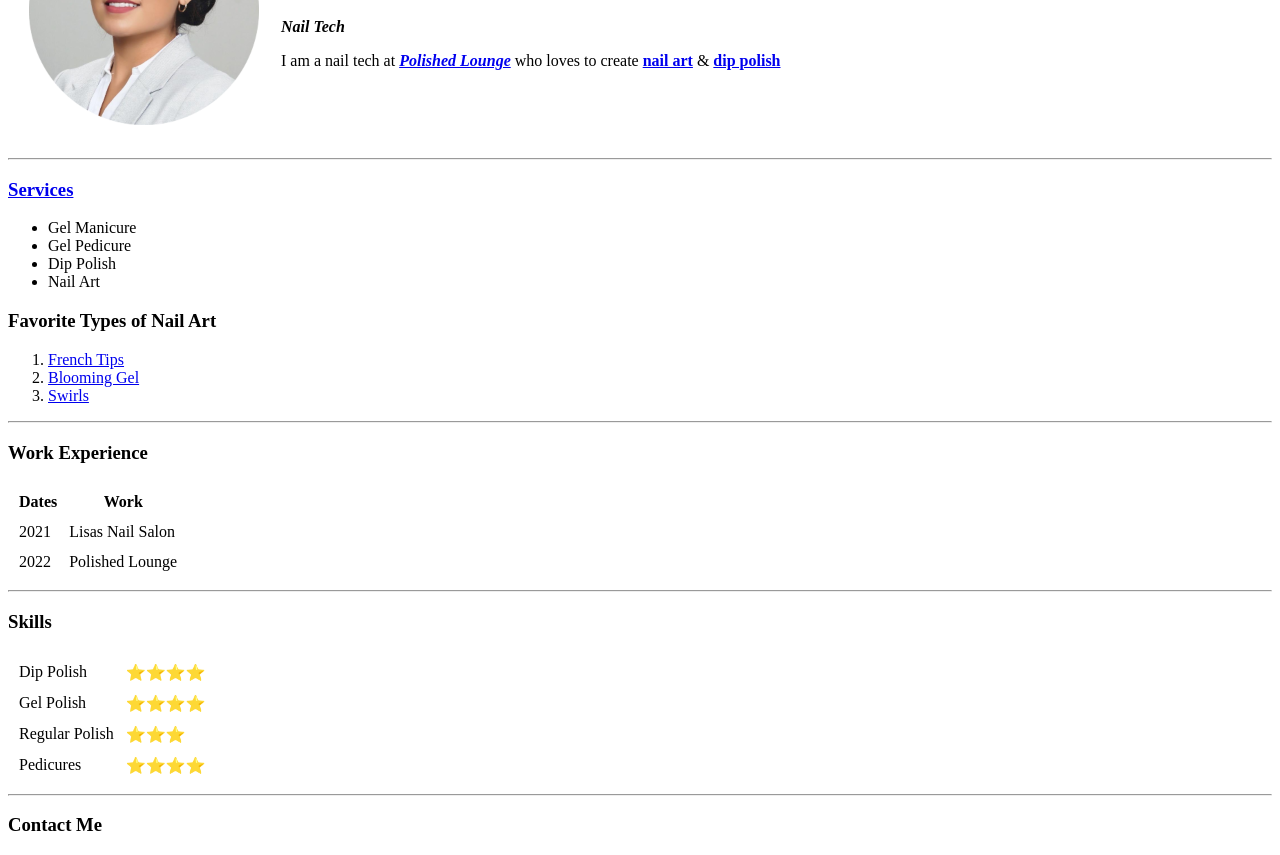
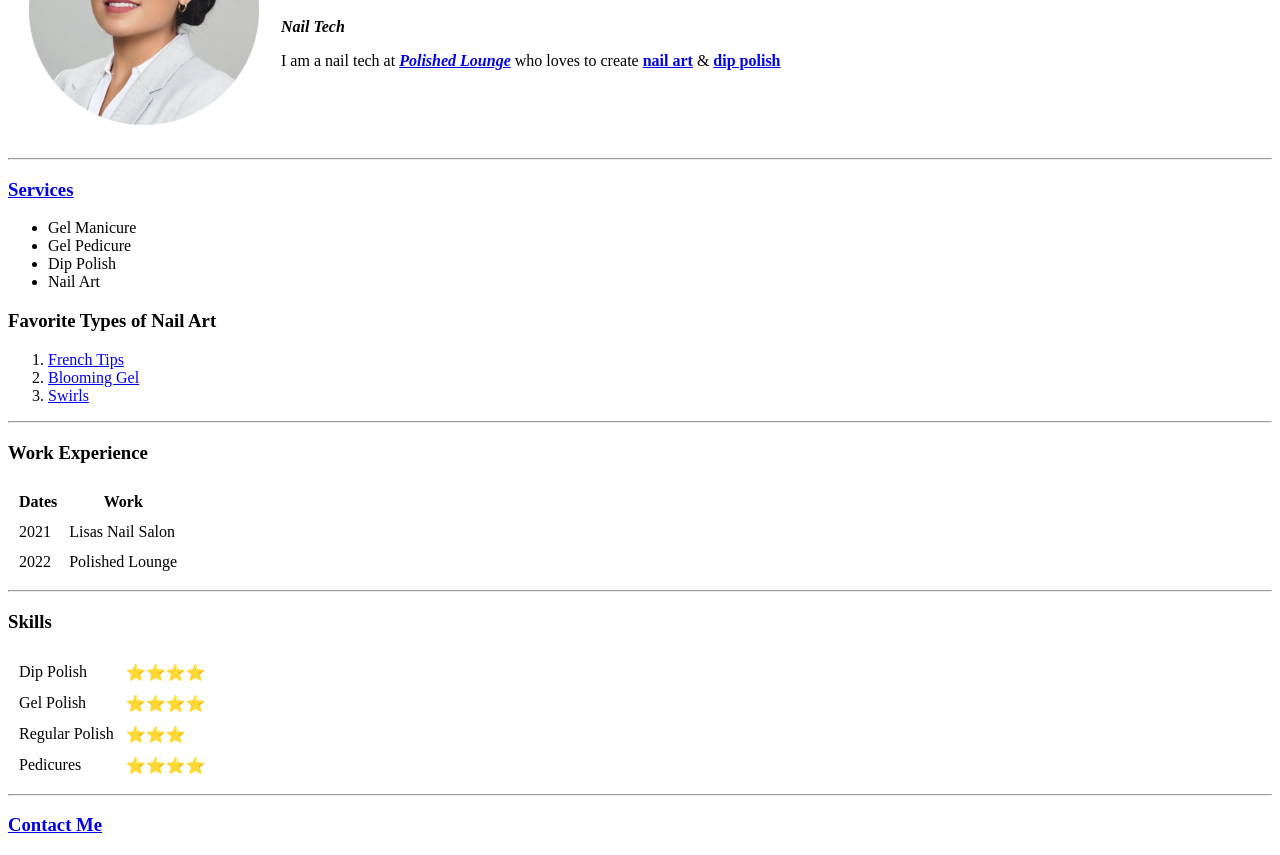
Before and after one commit to Diazlau/cv, a plain HTML site: page index.html in a window 1280 px wide. Shown: the part 134-989 px from the top of the page. Drawn offline with Linux system fonts and the light colour scheme.

Commit message:
Update index.html

```diff
--- a/index.html
+++ b/index.html
@@ -69,6 +69,6 @@
             <td>⭐⭐⭐⭐</td>
     </table>
     <hr>
-    <h3><strong><ahref=C:\Users\laura\Web Development\Contact Me.html>Contact Me</a></strong></h3>
+    <h3><strong><a href=C:\Users\laura\WebDevelopment\ContactMe.html>Contact Me</a></strong></h3>
 </body>
 </html>
```
